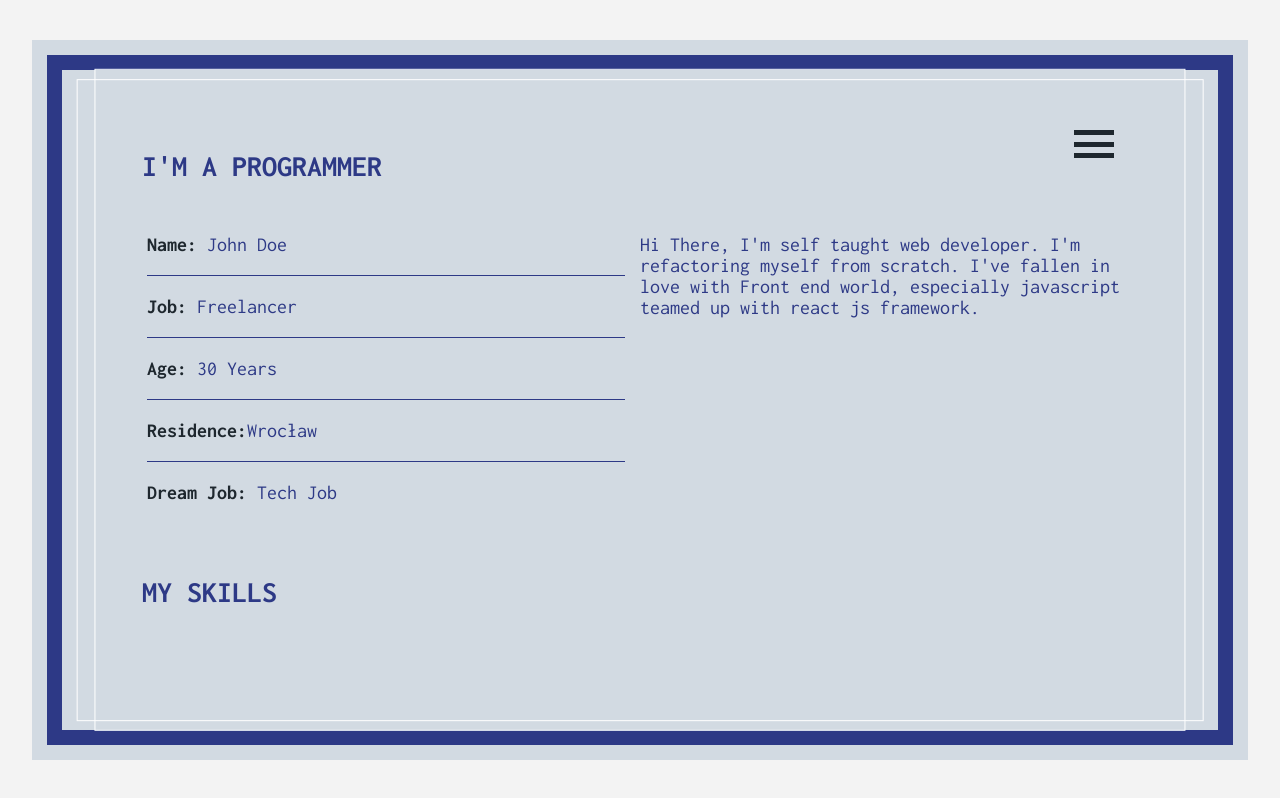
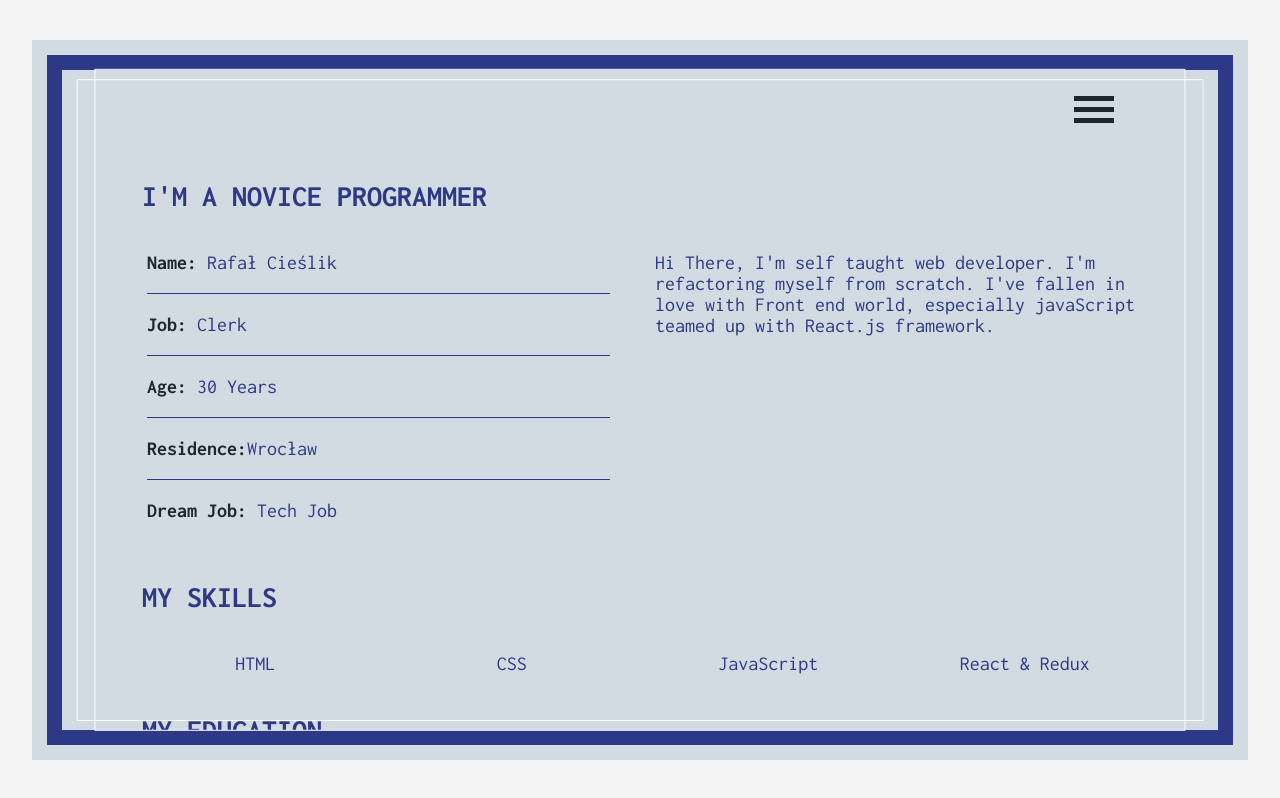
Before and after one commit to LexAeterna12321/portfolio-page, a Next.js app: page / in a window 1280 px wide. Built offline with nearby package versions, Linux system fonts and the light colour scheme.

Commit message:
skill and education in about component added / switched to react hooks

```diff
--- a/components/About.js
+++ b/components/About.js
@@ -1,15 +1,15 @@
-import React from "react";
-
+import Skills from "./Skills";
+import Education from "./Education";
 const About = () => {
   return (
     <div className="about">
-      <h1 className="about__h1">I'm a programmer</h1>
+      <h1 className="about__h1">I'm a novice programmer</h1>
       <ul className="about__basic-info">
         <li>
-          Name: <span>John Doe</span>
+          Name: <span>Rafał Cieślik</span>
         </li>
         <li>
-          Job: <span>Freelancer</span>
+          Job: <span>Clerk</span>
         </li>
         <li>
           Age: <span>30 Years</span>
@@ -23,10 +23,13 @@ const About = () => {
       </ul>
       <div className="about__description">
         Hi There, I'm self taught web developer. I'm refactoring myself from
-        scratch. I've fallen in love with Front end world, especially javascript
-        teamed up with react js framework.
+        scratch. I've fallen in love with Front end world, especially javaScript
+        teamed up with React.js framework.
       </div>
       <h1 className="about__h1">My skills</h1>
+      <Skills />
+      <h1 className="about__h1">My education</h1>
+      <Education />
     </div>
   );
 };
--- /dev/null
+++ b/components/Education.js
@@ -0,0 +1,20 @@
+const Education = () => {
+  return (
+    <div className="education">
+      <div className="education__item">
+        <p className="education__item__year">Feb 2015 – Oct 2017</p>
+        <p className="education__item__degree">Master Degree</p>
+        <p className="education__item__major">Law</p>
+        <p className="education__item__school">University of Wroclaw</p>
+      </div>
+      <div className="education__item">
+        <p className="education__item__year">Oct 2009 – Jul 2013</p>
+        <p className="education__item__degree">Master Degree</p>
+        <p className="education__item__major">Administration</p>
+        <p className="education__item__school">University of Wroclaw</p>
+      </div>
+    </div>
+  );
+};
+
+export default Education;
--- /dev/null
+++ b/components/Skills.js
@@ -0,0 +1,24 @@
+const Skills = () => {
+  return (
+    <div className="icons">
+      <div className="icons__icon">
+        <i className="fab fa-html5" />
+        <span>HTML</span>
+      </div>
+      <div className="icons__icon">
+        <i className="fab fa-css3-alt" />
+        <span>CSS</span>
+      </div>
+      <div className="icons__icon">
+        <i className="fab fa-js" />
+        <span>JavaScript</span>
+      </div>
+      <div className="icons__icon">
+        <i className="fab fa-react" />
+        <span>React & Redux</span>
+      </div>
+    </div>
+  );
+};
+
+export default Skills;
--- a/pages/index.js
+++ b/pages/index.js
@@ -3,55 +3,55 @@ import Head from "next/head";
 import Container from "../components/Container";
 import Home from "../components/Home";
 import About from "../components/About";
+import { useState } from "react";
+const Index = () => {
+  const [state, setState] = useState({ siteActive: "about" });
 
-class Index extends React.Component {
-  state = { siteActive: "about" };
-
-  siteChange = site => {
-    this.triggerSiteChange(site);
-  };
-
-  triggerSiteChange = site => {
-    if (site === this.state.siteActive) return;
+  const triggerSiteChange = site => {
+    if (site === state.siteActive) return;
     const changer = document.querySelector(".site-change");
     changer.classList.add("site-change--active");
 
     setTimeout(() => {
-      this.setState({ siteActive: site });
+      setState({ ...state, siteActive: site });
 
       setTimeout(() => {
         changer.classList.remove("site-change--active");
+      }, 750);
     }, 1000);
-    }, 1500);
   };
 
-  renderPage = () => {
-    switch (this.state.siteActive) {
+  const renderPage = () => {
+    switch (state.siteActive) {
       case "/":
-        return <Home siteChange={this.siteChange} />;
+        return <Home siteChange={triggerSiteChange} />;
       case "about":
-        return <About siteChange={this.siteChange} />;
+        return <About siteChange={triggerSiteChange} />;
       default:
-        return <Home siteChange={this.siteChange} />;
+        return <Home siteChange={triggerSiteChange} />;
     }
   };
-  render() {
-    return (
+
+  const content = (
     <div>
       <Head>
         <title>Rafał Cieślik Portfolio</title>
-          <meta
-            name="viewport"
-            content="initial-scale=1.0, width=device-width"
+        <meta name="viewport" content="initial-scale=1.0, width=device-width" />
+        <link
+          rel="stylesheet"
+          href="https://use.fontawesome.com/releases/v5.7.2/css/all.css"
+          integrity="sha384-fnmOCqbTlWIlj8LyTjo7mOUStjsKC4pOpQbqyi7RrhN7udi9RwhKkMHpvLbHG9Sr"
+          crossorigin="anonymous"
         />
       </Head>
-        <Container siteChange={this.siteChange}>
-          {this.renderPage()}
+      <Container siteChange={triggerSiteChange}>
+        {renderPage()}
         <div className="site-change" />
       </Container>
     </div>
   );
-  }
-}
+
+  return content;
+};
 
 export default Index;
--- a/scss/_about.scss
+++ b/scss/_about.scss
@@ -2,7 +2,7 @@
     position: relative;
     max-width: $max-width;
 
-    padding: 70px;
+    padding: 100px 70px;
     overflow: hidden;
     background-color: $secondary-color;
     color: $main-color;
@@ -10,7 +10,7 @@
     width: 100%;
     z-index: 1;
     display: grid;
-
+    grid-gap: 30px;
     border: 15px $main-color solid;
     overflow-y: scroll;
     grid-template-columns: repeat(2, 1fr);
@@ -54,8 +54,15 @@
     //     @include buttonMixin($main-color, transparent);
     // }
 
-    ::-webkit-scrollbar {
-        width: 3px;
+
+    &::-webkit-scrollbar {
+        width: 5px;
+    }
+
+    &::-webkit-scrollbar-thumb {
+        background-color: $main-color;
+        ;
+        outline: 1px solid $third-color;
     }
 }
 
--- /dev/null
+++ b/scss/_education.scss
@@ -0,0 +1,22 @@
+.education {
+    grid-column: -1/1;
+    display: grid;
+    justify-content: center;
+    align-content: center;
+    grid-template-columns: repeat(auto-fit, minmax(200px, 1fr));
+    grid-gap: 30px;
+
+    &__item {
+        display: flex;
+        flex-direction: column;
+        justify-content: space-evenly;
+        align-items: center;
+        text-align: center;
+        color: $main-color;
+        font-weight: 700;
+
+        & p:first-child {
+            color: $third-color;
+        }
+    }
+}
--- a/scss/_home.scss
+++ b/scss/_home.scss
@@ -27,6 +27,7 @@
 }
 
 @media screen and (max-width:$mobileBP) {
+
     .home {
         position: fixed;
         top: 0;
@@ -34,5 +35,13 @@
         height: 100vh;
         width: 100vw;
         border: none;
+
+        &__h1 {
+            font-size: 2rem;
+        }
+
+        &__h2 {
+            font-size: 1.2rem;
+        }
     }
 }
--- a/scss/_mixins.scss
+++ b/scss/_mixins.scss
@@ -39,9 +39,16 @@
             bottom: -110%;
         }
 
+
+
         50% {
             bottom: 0;
         }
+
+        65% {
+            bottom: 0;
+        }
+
 
         100% {
             bottom: 110%
--- a/scss/_nav.scss
+++ b/scss/_nav.scss
@@ -17,7 +17,6 @@
         opacity: 0;
         will-change: opacity, width;
         pointer-events: none;
-        mix-blend-mode: overlay;
         font-size: 1.3rem;
         font-weight: bold;
 
@@ -49,7 +48,7 @@
 .hamburger {
     font-size: 3vw;
     position: absolute;
-    top: 10%;
+    top: 5%;
     right: 10%;
     display: flex;
     flex-direction: column;
--- /dev/null
+++ b/scss/_skills.scss
@@ -0,0 +1,20 @@
+.icons {
+    grid-column: -1/1;
+    display: grid;
+    justify-content: center;
+    align-content: center;
+    grid-template-columns: repeat(auto-fit, minmax(200px, 1fr));
+    grid-gap: 10px;
+
+    &__icon {
+        display: flex;
+        flex-direction: column;
+        justify-content: space-evenly;
+        align-items: center;
+        text-align: center;
+
+        & i {
+            font-size: 2.4rem;
+        }
+    }
+}
--- a/scss/_vars.scss
+++ b/scss/_vars.scss
@@ -5,5 +5,5 @@ $main-color: #2d3986;
 $secondary-color:#d2dae2;
 $third-color: #1e272e;
 $mobileBP: 760px;
-$site-change-time: 3s;
+$site-change-time: 2s;
 $max-width: 1480px;
--- a/styles.scss
+++ b/styles.scss
@@ -5,3 +5,5 @@
 @import './scss/nav';
 @import './scss/home';
 @import './scss/about';
+@import './scss/skills';
+@import './scss/education';
```
Lines whose indentation alone changed are shown as unchanged.
